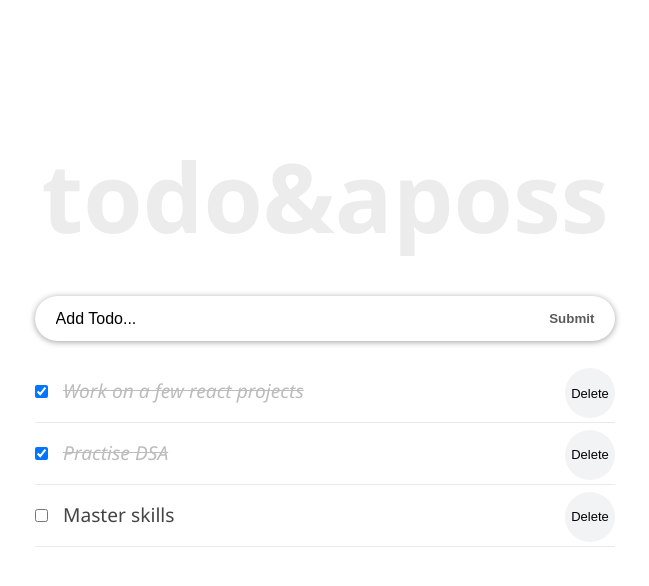
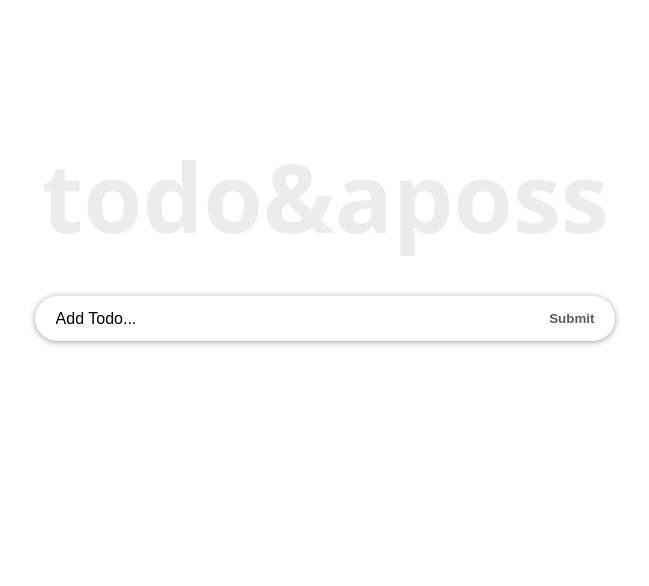
Before and after one commit to itsmraga-hub/todo-list-react, a React (Create React App) app: page / in a window 1280 px wide. Shown: the top 586 px of the page, without its empty margins (315-964 px from the left). Built offline with nearby package versions, Linux system fonts and the light colour scheme.

Commit message:
Implement loaclStorage to save todo items for better UX

```diff
--- a/src/components/TodoContainer.js
+++ b/src/components/TodoContainer.js
@@ -9,23 +9,7 @@ class TodoContainer extends Component {
   constructor(props) {
     super(props);
     this.state = {
-      todos: [
-        {
-          id: uuidv4(),
-          title: 'Work on a few react projects',
-          completed: true,
-        },
-        {
-          id: uuidv4(),
-          title: 'Practise DSA',
-          completed: true,
-        },
-        {
-          id: uuidv4(),
-          title: 'Master skills',
-          completed: false,
-        },
-      ],
+      todos: [],
     };
   }
 
@@ -72,6 +56,35 @@ class TodoContainer extends Component {
     });
   }
 
+  // componentDidMount = async () => {
+  //   const response = await fetch('https://jsonplaceholder.typicode.com/todos?_limit=10');
+  //   const data = await response.json();
+  //   this.setState({
+  //     todos: data,
+  //   });
+  // }
+
+  componentDidMount = () => {
+    const data = JSON.parse(localStorage.getItem('todos'));
+    if (data) {
+      this.setState({
+        todos: data,
+      });
+    }
+  }
+
+  componentDidUpdate = (prevProps, prevState) => {
+    const { todos } = this.state;
+    if (prevState.todos !== todos) {
+      const temp = JSON.stringify(todos);
+      localStorage.setItem('todos', temp);
+    }
+  }
+
+  // componentWillUnmount = () => {
+  //   console.log('Cleaning up');
+  // }
+
   render() {
     const { todos } = this.state;
     return (
```
